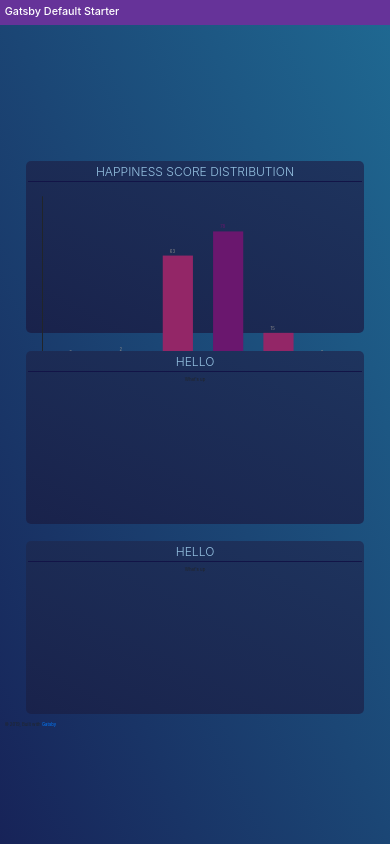
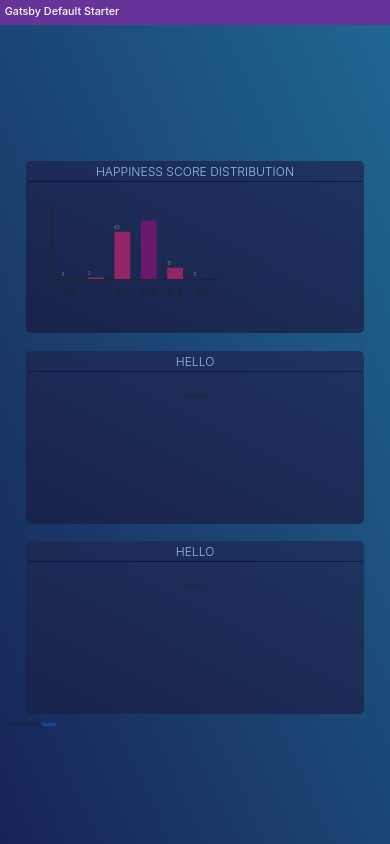
Before and after one commit to kaiching0109/graph-viewer, a Gatsby site: page / in a window 390 px wide. Built offline with nearby package versions, Linux system fonts and the light colour scheme; Gatsby itself is replaced by a stand-in of ours.

Commit message:
UPDATE: responsive chart

```diff
--- a/src/components/Module/BarChart/BarChart.js
+++ b/src/components/Module/BarChart/BarChart.js
@@ -9,48 +9,60 @@ const BarChart = props => {
   const context = useContext(WindowDimensionsContext)
   const [width, setWidth] = useState(null)
   const [height, setHeight] = useState(null)
+  const [loading, setLoading] = useState(true)
+  const margin = { top: 20, right: 20, bottom: 50, left: 100 }
+
+  useEffect(() => {
+    const chart = d3.select(`#${chartId}`)
+    const svgSelector = chart
+      .append('svg')
+      .attr('align', 'center')
+    setSVG(svgSelector)
+  }, [])
 
   const target = useResponsivefy(svg)
-  if (!height && !width) {
-    if (target) {
-      const { targetWidth, targetHeight } = target
-      setWidth(targetWidth)
-      setHeight(targetHeight)
-    }
-  }
 
   useEffect(() => {
-    const margin = { top: 40, right: 30, bottom: 30, left: 50 }
-    // const width = 460 - margin.left - margin.right,
-    // height = 320 - margin.top - margin.bottom
-    const { data } = props
-    console.log({ data })
-    if (context.width && context.height) {
-      console.log('hohoho')
-      if ((!svg || !data)) {
-        console.log('123123123')
-        const chart = d3.select(`#${chartId}`)
-        const svgSelector = chart
-          .append('svg')
-        setSVG(svgSelector)
-      } else { drawChart(svg, { ...props, margin, height, width }) }
+    console.log('reload size', { target })
+    let { targetWidth, targetHeight } = target
+    console.log({ targetWidth, targetHeight, height, width })
+    if (targetWidth && targetHeight && svg) {
+      targetWidth = targetWidth - margin.left - margin.right
+      targetHeight = targetHeight - margin.top - margin.bottom
+      if (loading) { // init height and width
+        console.log('reload targetWidth && targetWidth')
+        setWidth(targetWidth)
+        setHeight(targetHeight)
+        setLoading(false)
+      }
+      if (targetWidth !== width || targetHeight !== height) {
+        setWidth(targetWidth)
+        setHeight(targetHeight)
+        drawChart(svg, { ...props, margin, height: targetHeight, width: targetWidth })
+      }
     }
-  }, [svg, chartId, props, props.data, context.width, context.height, height, width])
+  }, [target.targetWidth, target.targetHeight, height, width, context.width, context.height, svg])
 
   return (
-    <div style={{ padding: '2rem' }} id={chartId} />
+    <div id={chartId} />
   )
 }
 
+// const initChart = (svg, { data, xAxisLabels, yAxisLables, width, height, margin }) => {
+//   const greyColor = '#898989'
+//   const barColor = d3.interpolateInferno(0.4)
+//   const highlightColor = d3.interpolateInferno(0.3)
+//
+// }
+
 const drawChart = (svg, { data, xAxisLabels, yAxisLables, width, height, margin }) => {
-  console.log('Here')
-  console.log({ height, width })
-  var greyColor = '#898989'
-  var barColor = d3.interpolateInferno(0.4)
-  var highlightColor = d3.interpolateInferno(0.3)
-  svg
-    .append('g')
-    .attr('transform', 'translate(' + margin.left + ',' + margin.top + ')')
+  const greyColor = '#898989'
+  const barColor = d3.interpolateInferno(0.4)
+  const highlightColor = d3.interpolateInferno(0.3)
+  // svg.attr('padding', '200rem')
+  // svg
+  //   .append('g')
+  // .attr('transform', 'translate(' + margin.left + ',' + margin.top + ')')
   const x = d3.scaleBand()
     .range([0, width])
     .padding(0.4)
--- a/src/hooks/useResponsivefy.js
+++ b/src/hooks/useResponsivefy.js
@@ -2,9 +2,10 @@ import * as d3 from 'd3'
 
 const responsivefy = (svg) => {
   // get container + svg aspect ratio
-  if (!svg) return null
+  if (!svg) return { targetWidth: null, targetHeight: null }
   console.log('1231rtergfhgndsgbx')
   const container = d3.select(svg.node().parentNode)
+  console.log({ container })
   const width = parseInt(svg.style('width'))
   const height = parseInt(svg.style('height'))
   const aspect = width / height
--- a/src/styles/components/_card.scss
+++ b/src/styles/components/_card.scss
@@ -1,6 +1,7 @@
 @import '../abstracts';
 
 .card-custom {
+  // position: relative;
   margin: 2rem auto;
   background-image: linear-gradient(to bottom left, #1E345E, #19224B);
   border-radius: 5px;
@@ -12,8 +13,11 @@
   width: 100%;
 
   &__body {
+    // position: relative;
     flex: 1 1 auto;
-    padding: 1.25rem;
+    padding: 5rem;
+    height: 100%;
+    width: 100%;
   }
 
   &__heading {
```
